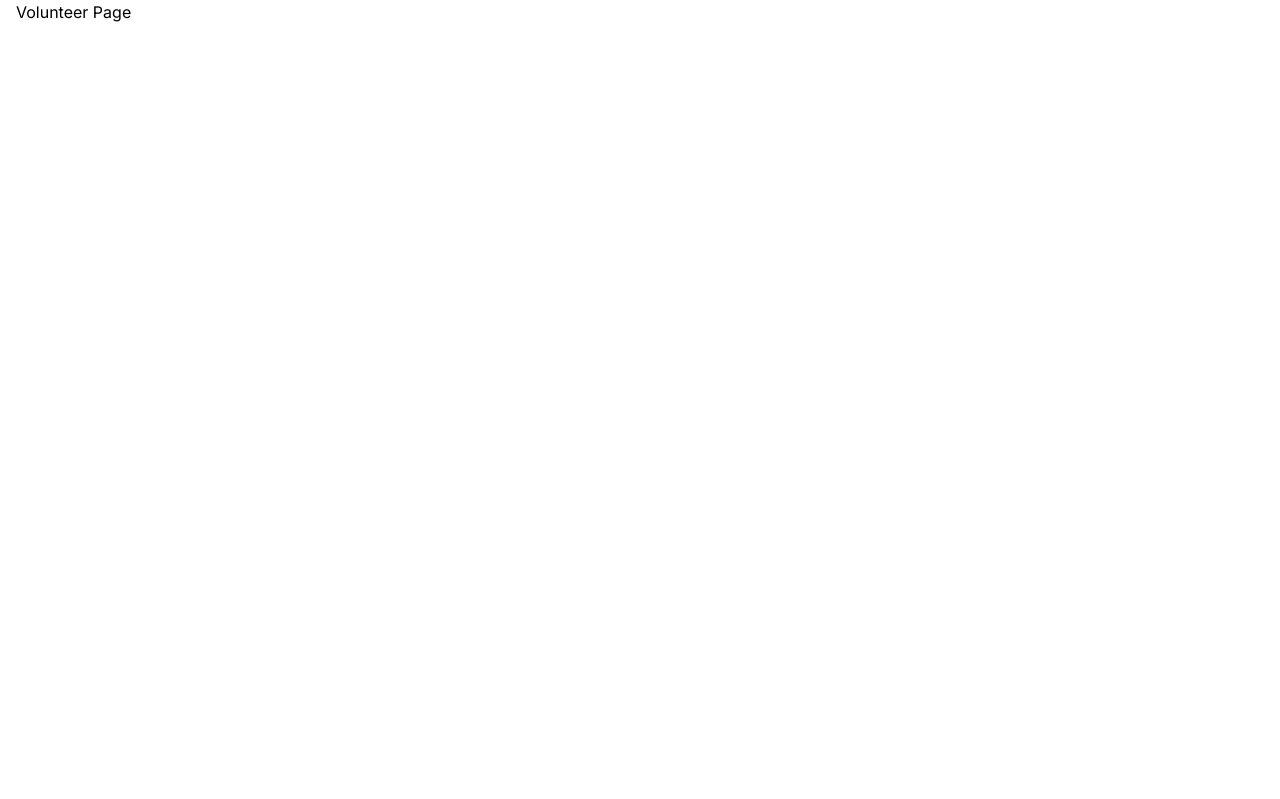
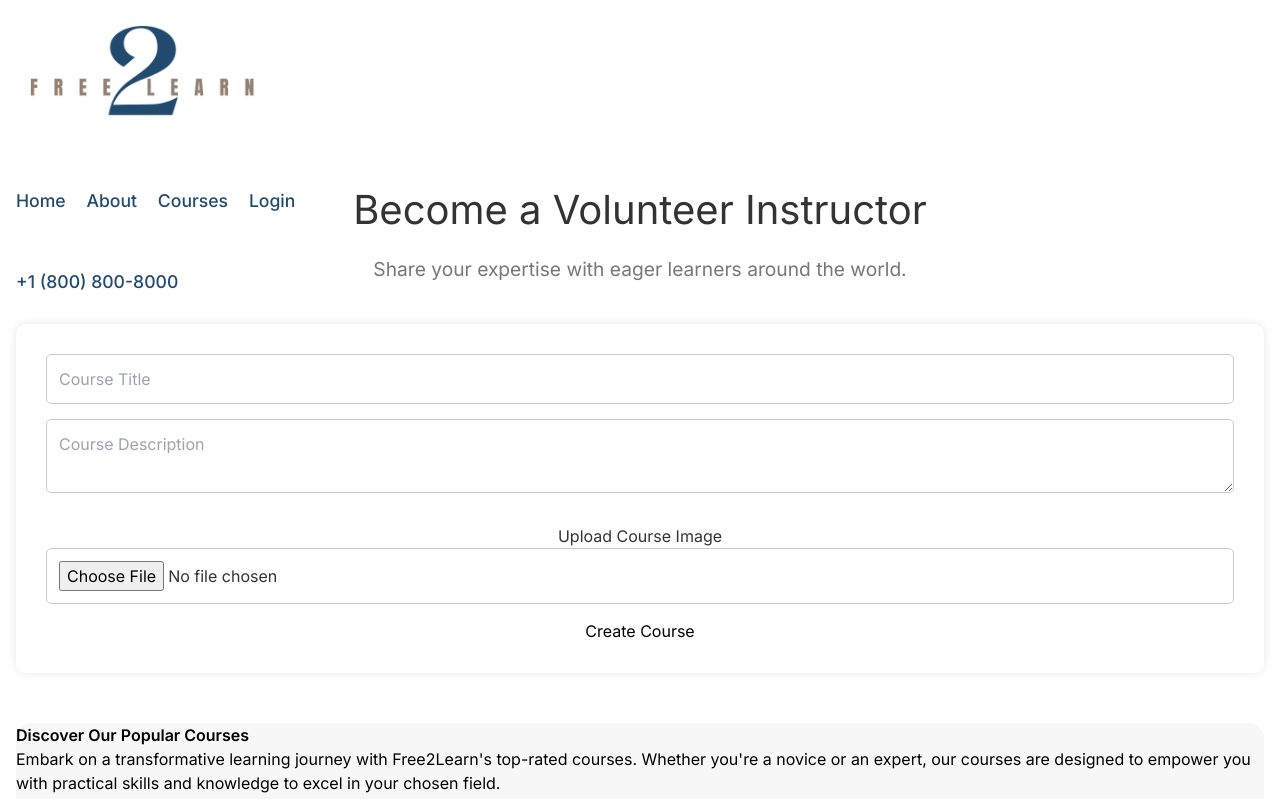
Before and after one commit to Free2Learn-Capstone/Free2Learn-Frontend, a Next.js app: page /volunteer in a window 1280 px wide. Shown: the top 799 px of the page. Built offline with nearby package versions, Linux system fonts and the light colour scheme.

Commit message:
volunteer page

```diff
--- a/src/app/components/Courses-section/CourseCard.tsx
+++ b/src/app/components/Courses-section/CourseCard.tsx
@@ -2,7 +2,9 @@
 import React from "react";
 import Image from "next/image";
 
-const CourseCard = (props: { item: { imgUrl: any; title: any; lesson: any; students: any; rating: any; }; }) => {
+const CourseCard = (props: {
+  item: { imgUrl: any; title: any; lesson: any; students: any; rating: any };
+}) => {
   const { imgUrl, title, lesson, students, rating } = props.item;
 
   return (
--- a/src/app/components/Courses-section/Courses.tsx
+++ b/src/app/components/Courses-section/Courses.tsx
@@ -6,6 +6,18 @@ import courseImg2 from "@app/assets/graphics-design.png";
 import courseImg3 from "@app/assets/ui-ux.png";
 import CourseCard from "./CourseCard";
 import "./courses.css";
+
+interface Course {
+  id: string;
+  title: string;
+  lesson: number;
+  students: number;
+  rating: number;
+  imgUrl: string;
+}
+interface CoursesProps {
+  coursesData: Course[];
+}
 
 const coursesData = [
   {
@@ -62,18 +74,22 @@ const coursesData = [
   },
 ];
 
+
 const Courses = () => {
+  // const Courses: React.FC<CoursesProps> = ({ coursesData }) => {
+
   return (
     <section className="pop_course">
       <div className="row">
         <div className="col col-lg-12 col-md-12">
           <div className="course__top d-flex justify-content-between align-items-center">
             <div className="course__top__left w-50">
-                <h2>Our Popular Courses</h2>
+              <h2>Discover Our Popular Courses</h2>
               <p>
-                  Lorem ipsum dolor sit amet consectetur adipisicing elit. Quae
-                  consequatur libero quod voluptatibus ullam quia quas, vitae
-                  voluptatem recusandae reprehenderit!
+                Embark on a transformative learning journey with Free2Learn's
+                top-rated courses. Whether you're a novice or an expert, our
+                courses are designed to empower you with practical skills and
+                knowledge to excel in your chosen field.
               </p>
             </div>
             <div className="w-50 text-end">
--- a/src/app/courses/page.tsx
+++ b/src/app/courses/page.tsx
@@ -22,7 +22,9 @@ export default function Courses() {
                 <h2 className="fw-bold mb-3">Search Courses</h2>
               </div>
               <div className="course__top__left w-50">
-              <Link href="/my-courses">My courses</Link>
+                <Link className="my-courses-link" href="/my-courses">
+                  My courses
+                </Link>
               </div>
             </div>
           </div>
--- a/src/app/my-courses/page.tsx
+++ b/src/app/my-courses/page.tsx
@@ -14,7 +14,7 @@ const mockEnrolledCourses = [
     date: "2023-08-01",
     time: "10:00 AM - 12:00 PM",
     description: "Advanced mathematics course",
-    meetingLink: "https://example.com/meeting1",
+    meetingLink: "https://us02web.zoom.us/j/8362WMExPZz09&unam20Sarmiento#success",
     registeredPeople: 20,
   },
   {
@@ -25,7 +25,7 @@ const mockEnrolledCourses = [
     date: "2023-08-02",
     time: "3:00 PM - 5:00 PM",
     description: "In-depth history exploration",
-    meetingLink: "https://example.com/meeting2",
+    meetingLink: "https://us02web.zoom.us/j/83SRUdRU3Bianis%2e%20Sarmiento#success",
     registeredPeople: 15,
   },
   {
@@ -36,7 +36,7 @@ const mockEnrolledCourses = [
     date: "2023-08-03",
     time: "9:30 AM - 11:30 AM",
     description: "Introduction to scientific concepts",
-    meetingLink: "https://example.com/meeting3",
+    meetingLink: "https://us02web.zoom.us/j/836246078%20Quispe%20Sarmiento#success",
     registeredPeople: 18,
   },
 ];
--- a/src/app/volunteer/page.tsx
+++ b/src/app/volunteer/page.tsx
@@ -1,13 +1,112 @@
+"use client"
+import React, { useState } from "react";
+import "./volunteer.css";
+import Header from "@components/Header/Header";
+import Footer from "@components/Footer/Footer";
+import Courses from "@components/Courses-section/Courses";
 
-export const metadata = {
-    title: 'Volunteer',
-    description: 'Volunteer',
-  }
+interface Course {
+  id: string;
+  title: string;
+  description: string;
+  image?: File;
+}
 
-  export default async function Page() {
-    return (
-        <section>
-          <h1>Volunteer Page</h1>
-        </section>
-    );
-  }
+const Volunteer: React.FC = () => {
+  const [courses, setCourses] = useState<Course[]>([]);
+  const [course, setCourse] = useState<Course>({
+    id: "",
+    title: "",
+    description: "",
+    image: undefined,
+  });
+
+  const handleTitleChange = (event: React.ChangeEvent<HTMLInputElement>) => {
+    setCourse((prevCourse) => ({
+      ...prevCourse,
+      title: event.target.value,
+    }));
+  };
+
+  const handleDescriptionChange = (
+    event: React.ChangeEvent<HTMLTextAreaElement>
+  ) => {
+    setCourse((prevCourse) => ({
+      ...prevCourse,
+      description: event.target.value,
+    }));
+  };
+
+  const handleImageChange = (event: React.ChangeEvent<HTMLInputElement>) => {
+    const inputElement = event.target as HTMLInputElement;
+
+    if (
+      inputElement.files &&
+      inputElement.files.length > 0 &&
+      inputElement.files[0]
+    ) {
+      setCourse((prevCourse) => ({
+        ...prevCourse,
+       // image: inputElement.files[0],
+      }));
+    }
+  };
+
+  const handleCreateCourse = () => {
+    const newCourseId = String(Date.now());
+
+    const newCourse: Course = {
+      id: newCourseId,
+      title: course.title,
+      description: course.description,
+      image: course.image,
+    };
+
+    setCourses((prevCourses) => [...prevCourses, newCourse]); // Add new course to coursesData
+    setCourse({
+      id: "",
+      title: "",
+      description: "",
+      image: undefined,
+    });
+  };
+
+  return (
+    <div className="container">
+      <Header />
+      <div className="volunteer-content">
+        <h2>Become a Volunteer Instructor</h2>
+        <p>Share your expertise with eager learners around the world.</p>
+        <div className="course-form">
+          <input
+            type="text"
+            placeholder="Course Title"
+            value={course.title}
+            onChange={handleTitleChange}
+          />
+          <textarea
+            placeholder="Course Description"
+            value={course.description}
+            onChange={handleDescriptionChange}
+          />
+          <label htmlFor="courseImage" className="course-image-label">
+            Upload Course Image
+            <input
+              type="file"
+              id="courseImage"
+              accept="image/*"
+              onChange={handleImageChange}
+            />
+          </label>
+          <button className="btn" onClick={handleCreateCourse}>
+            Create Course
+          </button>
+        </div>
+      </div>
+      <Courses/>
+      <Footer />
+    </div>
+  );
+};
+
+export default Volunteer;
--- /dev/null
+++ b/src/app/volunteer/volunteer.css
@@ -0,0 +1,69 @@
+
+  .volunteer-content {
+    text-align: center;
+    margin-top: 100px;
+    margin-bottom: 50px;
+  }
+
+  .volunteer-content h2 {
+    font-size: 2.5rem;
+    color: #333;
+    margin-bottom: 15px;
+  }
+
+  .volunteer-content p {
+    font-size: 1.2rem;
+    color: #777;
+  }
+
+  .course-form {
+    background-color: #fff;
+    padding: 30px;
+    margin-top: 40px;
+    border-radius: 10px;
+    box-shadow: 0px 0px 10px rgba(0, 0, 0, 0.1);
+  }
+
+  .course-form input,
+  .course-form textarea {
+    width: 100%;
+    padding: 12px;
+    margin-bottom: 15px;
+    border: 1px solid #ccc;
+    border-radius: 5px;
+  }
+
+  .course-image-label {
+    display: block;
+    font-size: 1rem;
+    margin-top: 10px;
+    color: #333;
+    cursor: pointer;
+  }
+
+  .create-course-button {
+    background-color: #007bff;
+    color: #fff;
+    border: none;
+    padding: 10px 20px;
+    border-radius: 5px;
+    font-size: 1.2rem;
+    cursor: pointer;
+    transition: background-color 0.3s;
+  }
+
+  .create-course-button:hover {
+    background-color: #0056b3;
+  }
+
+
+
+  @media screen and (max-width: 768px) {
+    .volunteer-content h2 {
+      font-size: 2rem;
+    }
+
+    .course-form {
+      padding: 20px;
+    }
+  }
```
Also changed, not shown: src/app/components/Feature-section/Features.tsx (+4 -5 lines), src/app/components/Hero-Section/HeroSection.tsx (+3 -7 lines), src/app/index.css (+14 -0 lines). Lines whose indentation alone changed are shown as unchanged.
